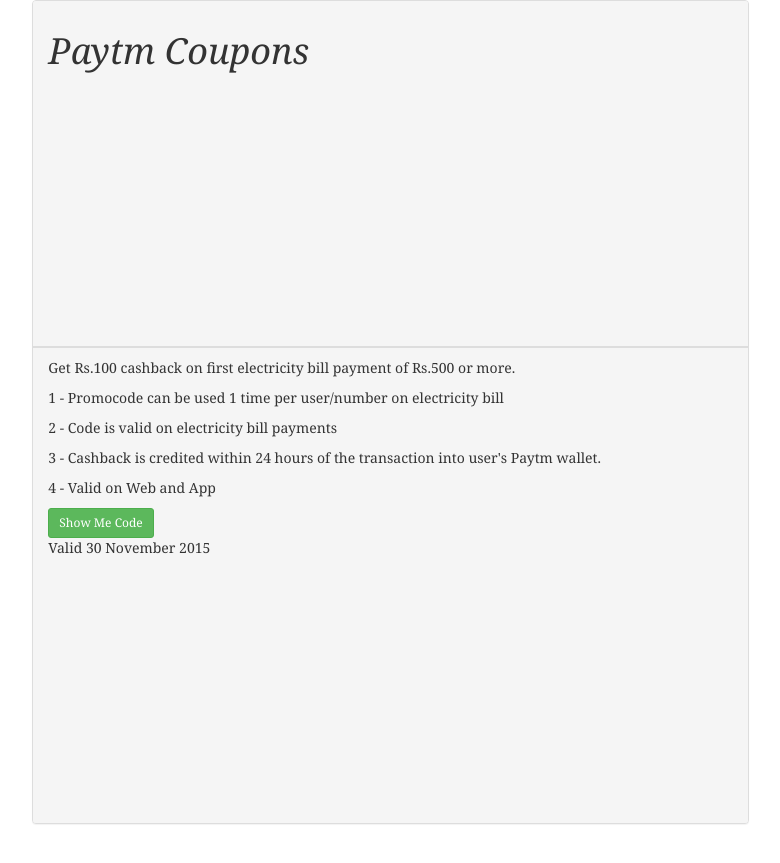
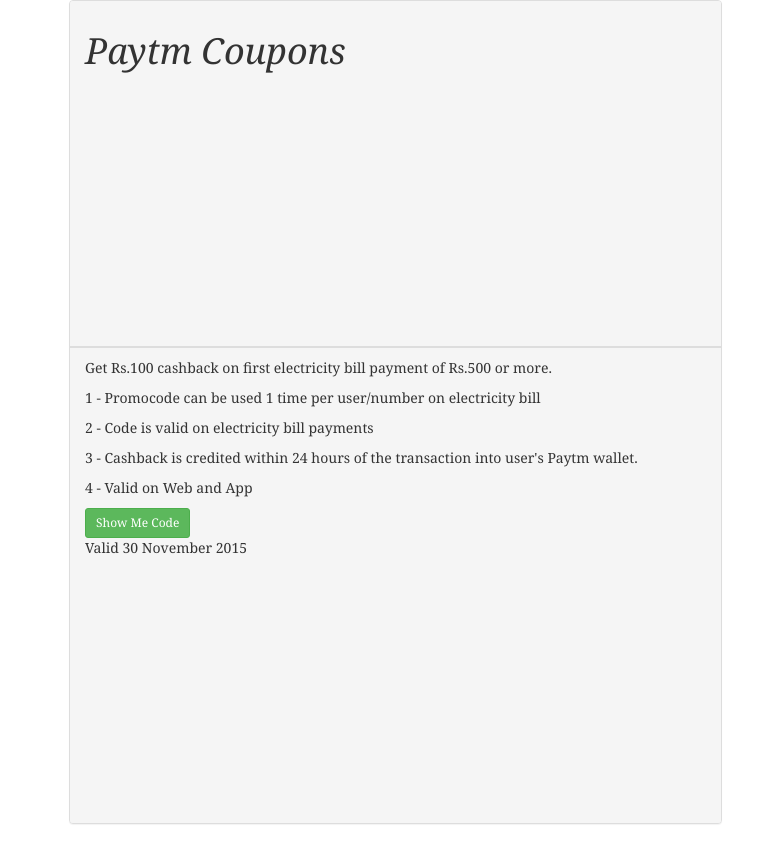
Before and after one commit to enyusu/enyusu.github.com, a Jekyll site: the page paytm-coupons/index.html, which Jekyll copies as it is, in a window 1280 px wide. Shown: the top 863 px of the page, without its empty margins (196-976 px from the left). Built offline with Jekyll 4.4.1, drawn with Linux system fonts in a browser that asks for light colours; nearby versions of some CDN libraries.

Commit message:
Update index.html

```diff
--- a/paytm-coupons/index.html
+++ b/paytm-coupons/index.html
@@ -13,7 +13,7 @@
   <script src="https://ajax.googleapis.com/ajax/libs/jquery/1.11.3/jquery.min.js"></script>
   <script src="https://maxcdn.bootstrapcdn.com/bootstrap/3.3.5/js/bootstrap.min.js"></script>
 
-<section class="container-fluid">
+<section class="container">
 	<div class ="content row">
 
 		<section class="main col col-lg-2">
```
